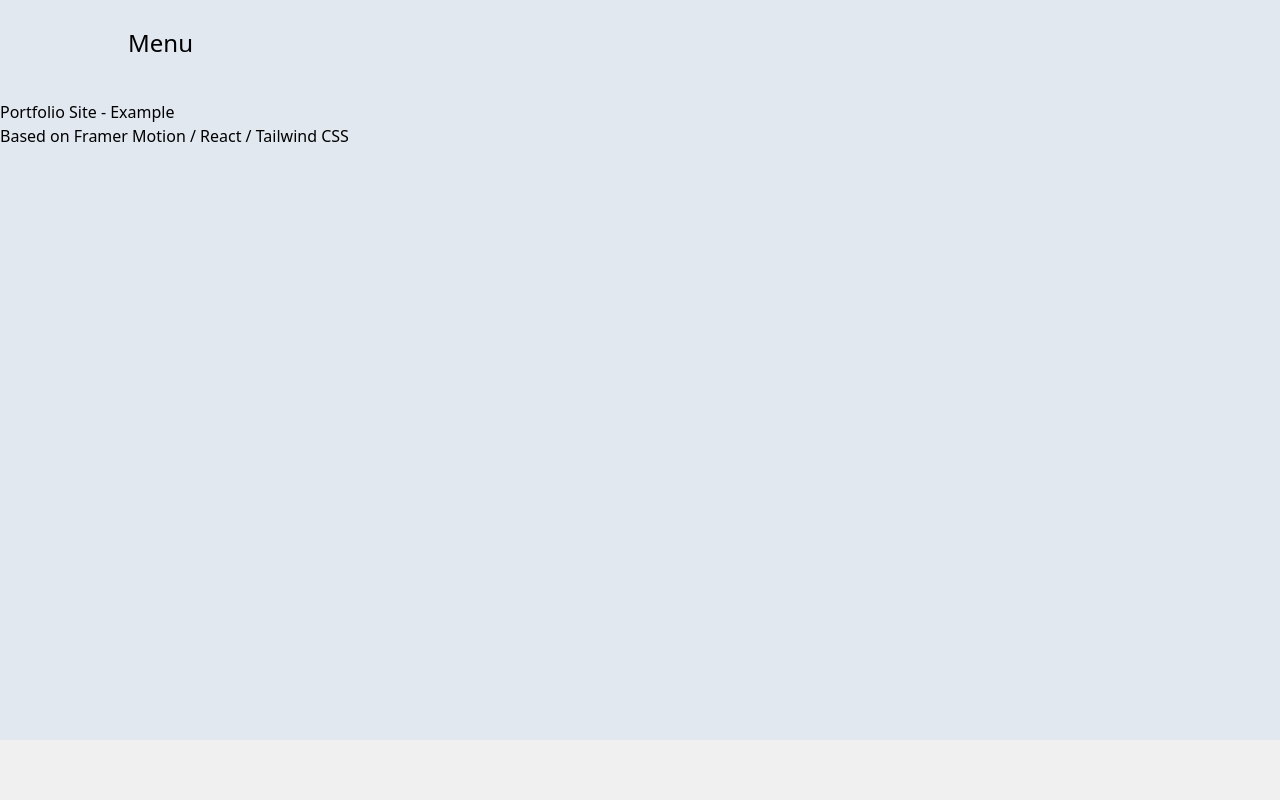
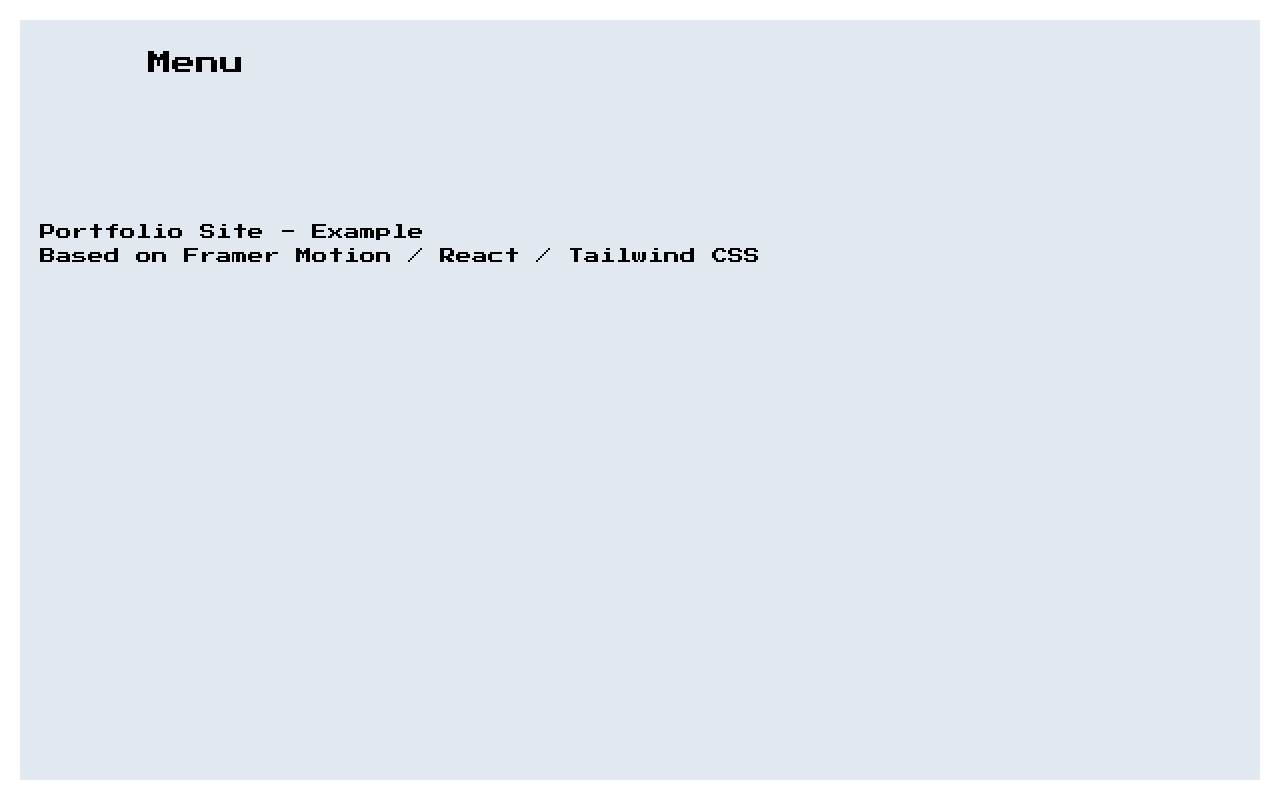
Before and after one commit to Hallory/my-portfolio, a React (Create React App) app: page / in a window 1280 px wide. Shown: the top 800 px of the page. Built offline with nearby package versions, Linux system fonts and the light colour scheme.

Commit message:
rework tailwind to css

```diff
--- a/src/App.scss
+++ b/src/App.scss
@@ -1,101 +1,105 @@
+* {
+    box-sizing: border-box;
+    margin: 0;
+    padding: 0;
+}
+html,
 body {
-    background-color: #f0f0f0;
-  }
+    box-sizing: content-box;
+}
+::-webkit-scrollbar {
+    display: none;
+}
+html:before {
+    left: 0;
+}
+html:after,
+html:before {
+    content: '';
+    will-change: top left;
+    backface-visibility: hidden;
+    position: fixed;
+    top: 0;
+    height: 100%;
+    width: 20px;
+    background: #fff;
+    z-index: 21000;
+}
+body:before {
+    position: static;
+}
+html:after {
+    right: 0;
+}
 
-  .box {
-    width: 150px;
-    height: 150px;
-    border-radius: 1em;
-    background-color: #f9f07e;
+body {
+    font-family: 'Press Start 2P', cursive;
+
+    box-sizing: border-box;
+}
+body:after {
+    bottom: 0;
+}
+body:after,
+body:before {
+    content: '';
+    will-change: top left;
+    backface-visibility: hidden;
+    position: fixed;
+    left: 0;
+    width: 100%;
+    height: 20px;
+    background: #fff;
+    z-index: 30000;
+}
+*,
+:after,
+:before {
+    box-sizing: border-box;
+}
+
+.page-wrapper {
+    width: 100%;
+    box-sizing: border-box;
+    padding: 20px;
+    position: relative;
+    min-height: calc(100vh - 20px);
+}
+.page {
+    max-width: 1200px;
     margin-left: auto;
     margin-right: auto;
-  }
+    position: relative;
+    padding-top: 100px;
+}
 
+.page-header {
+    min-height: 100vh;
+    margin-left: auto;
+    margin-right: auto;
+    width: 100%;
+}
 
-// *{
-//     box-sizing: border-box;
-//     margin: 0;
-//     padding: 0;
+.nav-span {
+    max-width: 600px;
+    font-size: clamp(36px, 5vw, 65px);
+}
 
-// }
-// html, body{
-//     box-sizing: content-box;
-// }
-// ::-webkit-scrollbar {
-//     display: none;
-// }
-// html:before {
-//     left: 0;
-// }
-// html:after, html:before {
-//     content: "";
-//     will-change: top left;
-//     backface-visibility: hidden;
-//     position: fixed;
-//     top: 0;
-//     height: 100%;
-//     width: 20px;
-//     background: #fff;
-//     z-index: 21000;
-// }
-// body:before {
-//     position: static;
-//   }
-// html:after {
-//     right: 0;
-// }
+.text-with-outline {
+    color: black;
+    transition: text-shadow 0.3s ease;
+}
 
-// body{
-//     font-family: 'Press Start 2P', cursive;
+.text-with-outline:hover {
+    color: #fff;
+    text-shadow: 0 0 10px black;
+}
 
-//     box-sizing: border-box;
-
-// }
-// body:after {
-//     bottom: 0;
-// }
-// body:after, body:before {
-//     content: "";
-//     will-change: top left;
-//     backface-visibility: hidden;
-//     position: fixed;
-//     left: 0;
-//     width: 100%;
-//     height: 20px;
-//     background: #fff;
-//     z-index: 30000;
-// }
-// *, :after, :before {
-//     box-sizing: border-box;
-// }
-
-
-//  .page-wrapper {
-//      @apply w-full relative p-[20px] box-border;
-//     min-height: calc(100vh - 20px);
-// }
-//  .page{
-//   @apply max-w-[1200px] mx-auto relative pt-[100px];
-// }
-//  .page-header{
-//      @apply min-h-screen mx-auto w-full;
-//  }
-// .nav-span{
-//     @apply  max-w-[600px] ;
-//     font-size: clamp(36px, 5vw, 65px);
-// }
-
-//  .text-with-outline {
-//     color: black;
-//     transition: text-shadow 0.3s ease;
-//   }
-
-//   .text-with-outline:hover {
-//     color:#fff;
-//     text-shadow: 0 0 10px black;
-//   }
-
-//   .contact-input{
-//     @apply w-full max-w-[300px] p-[10px] outline-none text-black bg-transparent ;
-
-//   }
+.contact-input {
+    width: 100%;
+    max-width: 300px;
+    padding: 10px;
+    outline: none;
+    color: black;
+    background-color: transparent;
+}
```
